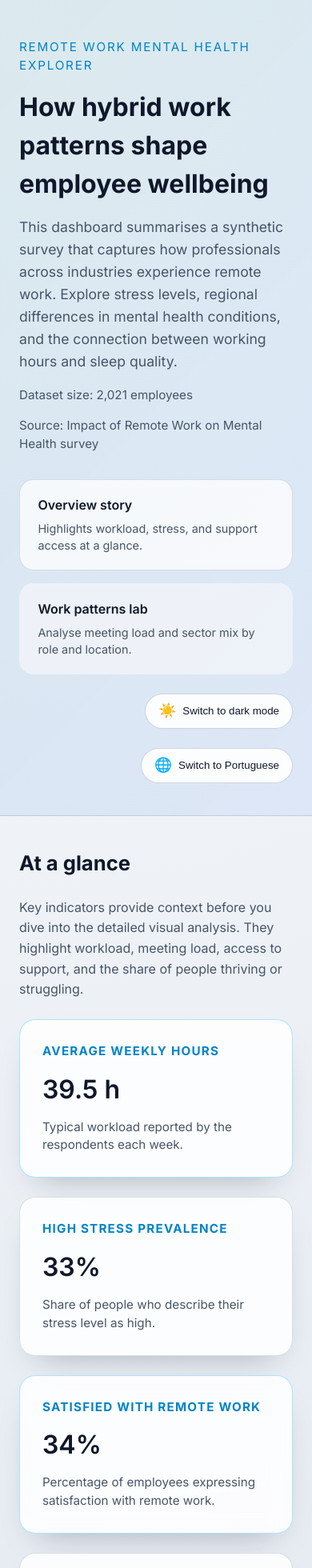
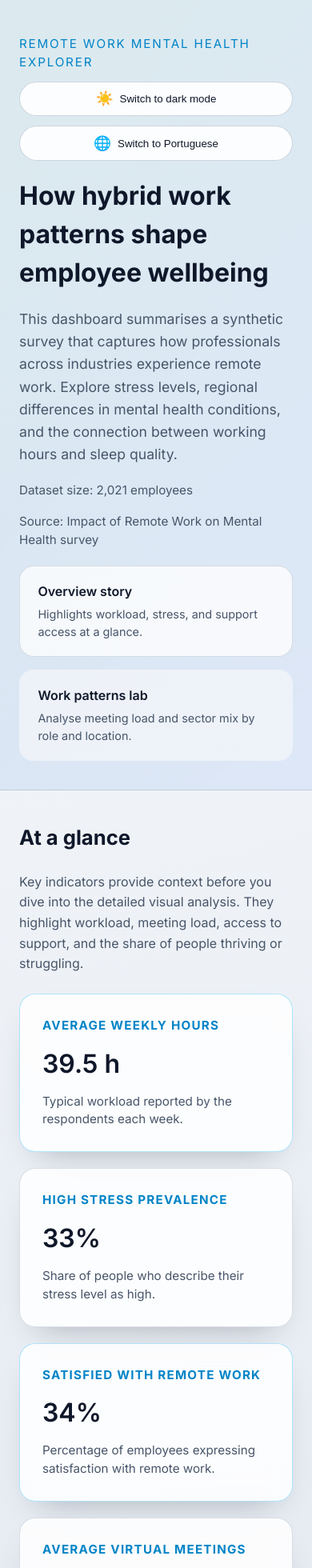
Before and after one commit to joaovarela14/VI, a React (Vite) app in the folder remote-mental-health-viz/: page / in a window 390 px wide. Shown: the top 1960 px of the page at 80% size. Built offline with nearby package versions, Linux system fonts and the light colour scheme.

Commit message:
fixes on ui design

```diff
--- a/remote-mental-health-viz/src/App.css
+++ b/remote-mental-health-viz/src/App.css
@@ -8,18 +8,33 @@
 }
 
 .hero {
-  padding: 4rem clamp(1.5rem, 4vw, 6rem) 3rem;
+  padding: 3.5rem clamp(1.5rem, 4vw, 6rem) 2.5rem;
   background: var(--surface-hero);
   border-bottom: 1px solid var(--border-soft);
   transition: background 0.6s ease;
 }
 
 .hero__content {
-  max-width: 960px;
+  max-width: 1480px;
   margin: 0 auto;
   display: flex;
   flex-direction: column;
+  gap: 1.25rem;
+}
+
+.hero__top-bar {
+  display: flex;
+  align-items: center;
+  justify-content: space-between;
   gap: 1rem;
+  flex-wrap: wrap;
+}
+
+.hero__controls {
+  display: inline-flex;
+  align-items: center;
+  gap: 0.75rem;
+  flex-wrap: wrap;
 }
 
 .hero__eyebrow {
@@ -38,7 +53,7 @@
 
 .hero__lead {
   margin: 0;
-  max-width: 720px;
+  max-width: 1180px;
   line-height: 1.6;
   font-size: 1.1rem;
   color: var(--text-muted);
@@ -52,23 +67,11 @@
   color: var(--text-subtle);
 }
 
-.hero__footer {
-  margin-top: 2.75rem;
-  display: flex;
-  flex-wrap: wrap;
-  align-items: center;
-  justify-content: space-between;
-  gap: 1.5rem;
-  max-width: 960px;
-  margin-left: auto;
-  margin-right: auto;
-}
-
 .hero__tabs {
   display: grid;
   grid-template-columns: repeat(auto-fit, minmax(220px, 1fr));
   gap: 1rem;
-  width: min(100%, 640px);
+  width: 100%;
 }
 
 .hero__tab {
@@ -112,7 +115,7 @@
 }
 
 .theme-toggle {
-  margin-left: auto;
+  margin-left: 0;
   display: inline-flex;
   align-items: center;
   gap: 0.5rem;
@@ -149,11 +152,16 @@ main {
 }
 
 .section {
-  max-width: 1080px;
+  max-width: 1180px;
   margin: 0 auto;
   display: flex;
   flex-direction: column;
   gap: 1.5rem;
+}
+
+.section--wide {
+  max-width: 1480px;
+  width: 100%;
 }
 
 .section h2 {
@@ -164,15 +172,20 @@ main {
 
 .section__intro {
   margin: 0;
-  max-width: 720px;
+  max-width: 960px;
   color: var(--text-muted);
   line-height: 1.6;
 }
 
-.metrics-grid {
+.section--wide .section__intro {
+  max-width: 1180px;
+}
+
+.metrics-row {
   display: grid;
-  grid-template-columns: repeat(auto-fit, minmax(200px, 1fr));
-  gap: 1.5rem;
+  grid-template-columns: repeat(5, minmax(220px, 1fr));
+  gap: 2rem;
+  width: 100%;
 }
 
 .metric-card {
@@ -210,8 +223,12 @@ main {
   font-size: 0.95rem;
 }
 
-.metrics-grid > .metric-card:nth-child(odd) {
+.metric-card:nth-of-type(odd) {
   border-color: rgba(56, 189, 248, 0.4);
+}
+
+.chart-grid--triple {
+  grid-template-columns: repeat(3, minmax(0, 1fr));
 }
 
 .sections-grid {
@@ -224,6 +241,10 @@ main {
 @media (max-width: 1024px) {
   .sections-grid {
     grid-template-columns: 1fr;
+  }
+
+  .chart-grid--triple {
+    grid-template-columns: repeat(auto-fit, minmax(280px, 1fr));
   }
 }
 
@@ -466,36 +487,37 @@ main {
   border: 0;
 }
 
-@media (max-width: 1024px) {
-  .hero__footer {
-    flex-direction: column;
-    align-items: stretch;
+@media (max-width: 768px) {
+  .hero {
+    padding: 2.75rem 1.5rem 2.25rem;
   }
 
-  .theme-toggle {
-    align-self: flex-end;
+  .hero__top-bar {
+    flex-direction: column;
+    align-items: flex-start;
+    gap: 0.75rem;
   }
-}
 
-@media (max-width: 768px) {
-  .hero {
-    padding: 3rem 1.5rem 2.5rem;
+  .hero__controls {
+    width: 100%;
+    justify-content: flex-start;
+  }
+
+  .hero__controls .theme-toggle {
+    width: 100%;
+    justify-content: center;
   }
 
   main {
     padding: 2.5rem 1.5rem 3rem;
   }
 
-  .metrics-grid {
-    grid-template-columns: repeat(auto-fit, minmax(180px, 1fr));
+  .metrics-row {
+    grid-template-columns: repeat(auto-fit, minmax(220px, 1fr));
+    gap: 1.25rem;
   }
 
-  .hero__footer {
-    margin-top: 2rem;
-  }
-
-  .theme-toggle {
-    align-self: stretch;
-    justify-content: center;
+  .hero__tabs {
+    grid-template-columns: 1fr;
   }
 }
--- a/remote-mental-health-viz/src/App.jsx
+++ b/remote-mental-health-viz/src/App.jsx
@@ -3,6 +3,7 @@ import * as d3 from 'd3'
 import StressByLocationChart from './components/StressByLocationChart'
 import MentalHealthByRegionChart from './components/MentalHealthByRegionChart'
 import HoursVsSleepScatter from './components/HoursVsSleepScatter'
+import OverviewMetrics from './components/OverviewMetrics'
 import MultiDimensionScatter from './components/MultiDimensionScatter'
 import IndustryRadar from './components/IndustryRadar'
 import WorkLifeBalanceLineChart from './components/WorkLifeBalanceLineChart'
@@ -116,6 +117,7 @@ function App() {
   const datasetCount = data.length > 0 ? data.length : null
   const themeButtonLabel = theme === 'dark' ? copy.hero.buttons.theme.light : copy.hero.buttons.theme.dark
   const languageButtonLabel = language === 'en' ? copy.hero.buttons.language.toPortuguese : copy.hero.buttons.language.toEnglish
+  const controlsLabel = `${copy.hero.buttons.theme.aria} / ${copy.hero.buttons.language.aria}`
 
   const toggleTheme = () => {
     setTheme((current) => (current === 'dark' ? 'light' : 'dark'))
@@ -129,30 +131,9 @@ function App() {
     <div className="page">
       <header className="hero">
         <div className="hero__content">
+          <div className="hero__top-bar">
             <p className="hero__eyebrow">{copy.hero.eyebrow}</p>
-          <h1>{copy.hero.title}</h1>
-          <p className="hero__lead">{copy.hero.lead}</p>
-          <div className="hero__meta">
-            <span>{copy.hero.meta.datasetSize(datasetCount)}</span>
-            <span>{copy.hero.meta.source}</span>
-          </div>
-        </div>
-        <div className="hero__footer">
-          <nav className="hero__tabs" role="tablist" aria-label={copy.hero.tablistLabel}>
-            {tabs.map((tab) => (
-              <button
-                key={tab.id}
-                role="tab"
-                type="button"
-                onClick={() => setActiveTab(tab.id)}
-                aria-selected={activeTab === tab.id}
-                className={`hero__tab ${activeTab === tab.id ? 'hero__tab--active' : ''}`}
-              >
-                <span className="hero__tab-label">{tab.label}</span>
-                <span className="hero__tab-description">{tab.description}</span>
-              </button>
-            ))}
-          </nav>
+            <div className="hero__controls" role="group" aria-label={controlsLabel}>
               <button
                 type="button"
                 className="theme-toggle"
@@ -180,36 +161,51 @@ function App() {
                 <span className="theme-toggle__label">{languageButtonLabel}</span>
               </button>
             </div>
+          </div>
+          <h1>{copy.hero.title}</h1>
+          <p className="hero__lead">{copy.hero.lead}</p>
+          <div className="hero__meta">
+            <span>{copy.hero.meta.datasetSize(datasetCount)}</span>
+            <span>{copy.hero.meta.source}</span>
+          </div>
+          <nav className="hero__tabs" role="tablist" aria-label={copy.hero.tablistLabel}>
+            {tabs.map((tab) => (
+              <button
+                key={tab.id}
+                role="tab"
+                type="button"
+                onClick={() => setActiveTab(tab.id)}
+                aria-selected={activeTab === tab.id}
+                className={`hero__tab ${activeTab === tab.id ? 'hero__tab--active' : ''}`}
+              >
+                <span className="hero__tab-label">{tab.label}</span>
+                <span className="hero__tab-description">{tab.description}</span>
+              </button>
+            ))}
+          </nav>
+        </div>
       </header>
 
       <main>
         {activeTab === 'overview' ? (
           <>
-            <section className="section">
+            <section className="section section--wide">
               <h2>{copy.overview.heading}</h2>
               <p className="section__intro">{copy.overview.intro}</p>
-              <div className="metrics-grid">
-                {copy.overview.metrics.map((metric) => (
-                  <article key={metric.id} className="metric-card">
-                    <h3>{metric.title}</h3>
-                    <p className="metric-card__value">{metric.value(stats)}</p>
-                    <p className="metric-card__description">{metric.description}</p>
-                  </article>
-                ))}
-              </div>
+              <OverviewMetrics metrics={copy.overview.metrics} stats={stats} />
             </section>
 
-            <section className="section section--charts">
+            <section className="section section--wide section--charts">
               <h2>{copy.overview.charts.heading}</h2>
               <p className="section__intro">{copy.overview.charts.intro}</p>
-              <div className="chart-grid">
+              <div className="chart-grid chart-grid--triple">
                 <StressByLocationChart data={data} theme={theme} copy={copy.stressByLocation} common={copy.common} />
                 <MentalHealthByRegionChart data={data} theme={theme} copy={copy.mentalHealthByRegion} common={copy.common} />
                 <HoursVsSleepScatter data={data} theme={theme} copy={copy.hoursVsSleep} common={copy.common} />
               </div>
             </section>
 
-            <section className="section">
+            <section className="section section--wide">
               <h2>{copy.overview.highlightsTitle}</h2>
               <div className="insights">
                 {copy.overview.insights.map((insight, index) => (
--- /dev/null
+++ b/remote-mental-health-viz/src/components/OverviewMetrics.jsx
@@ -0,0 +1,13 @@
+const OverviewMetrics = ({ metrics = [], stats }) => (
+  <div className="metrics-row">
+    {metrics.map((metric) => (
+      <article key={metric.id} className="metric-card">
+        <h3>{metric.title}</h3>
+        <p className="metric-card__value">{metric.value(stats)}</p>
+        <p className="metric-card__description">{metric.description}</p>
+      </article>
+    ))}
+  </div>
+)
+
+export default OverviewMetrics
```
Lines whose indentation alone changed are shown as unchanged.
